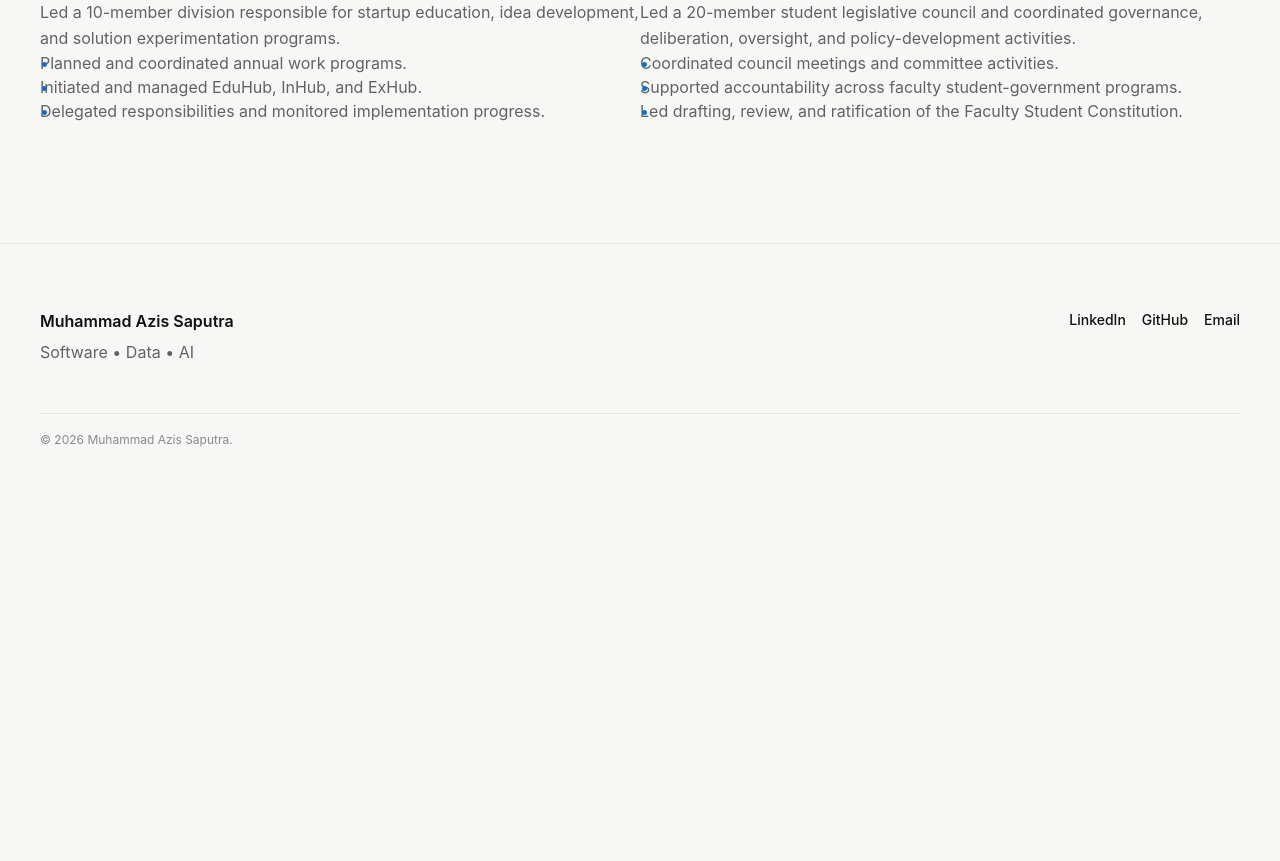
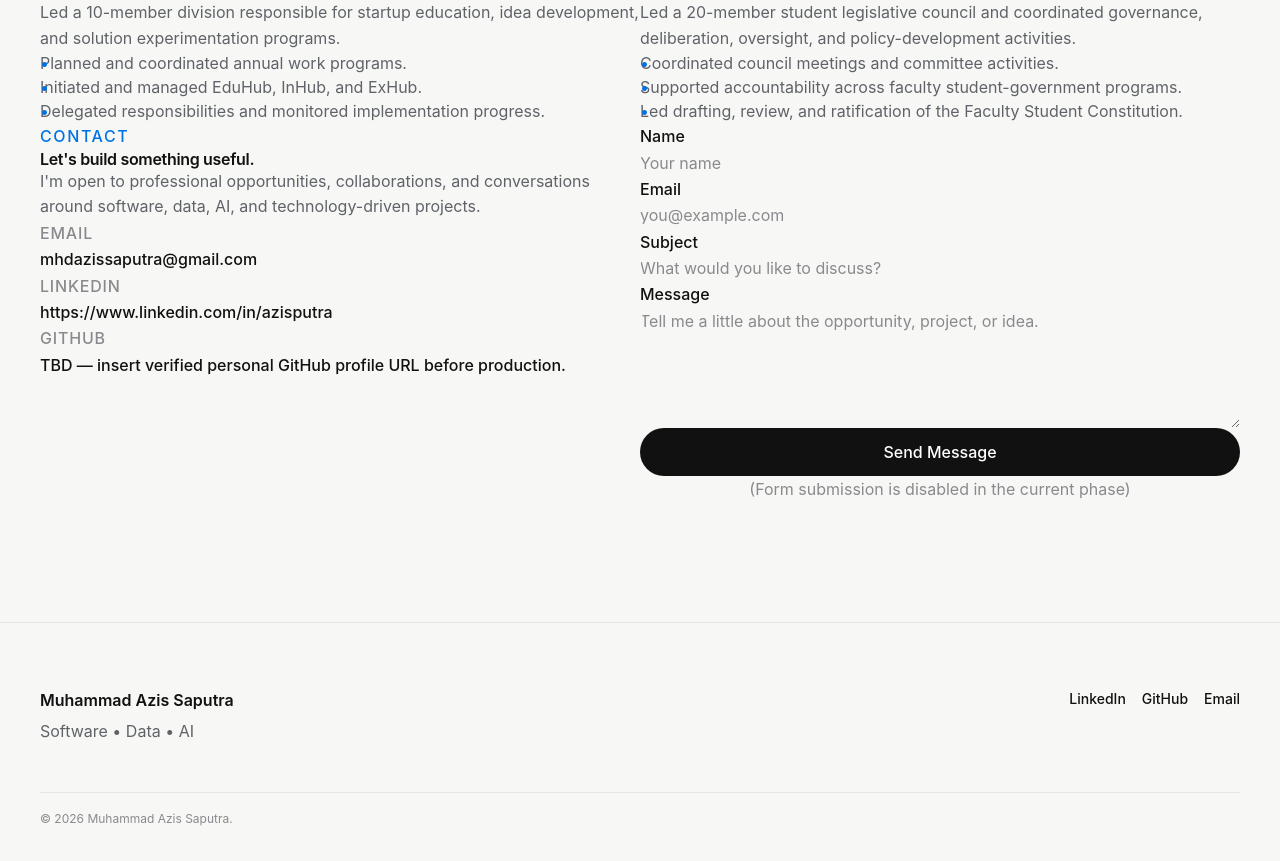
Before and after one commit to MuhammadAzisSaputra/portfolio, a React (Vite) app: page / in a window 1280 px wide. Shown: the part 6604-7465 px from the top of the page. Before the commit the page ends 7086 px from the top, so only its background shows below. Built offline with nearby package versions, Linux system fonts and the light colour scheme.

Commit message:
feat: add contact section and form UI

```diff
--- a/src/pages/HomePage.jsx
+++ b/src/pages/HomePage.jsx
@@ -6,6 +6,7 @@ import ResearchSection from '../sections/research/ResearchSection';
 import AboutSection from '../sections/about/AboutSection';
 import SkillsSection from '../sections/skills/SkillsSection';
 import LeadershipSection from '../sections/leadership/LeadershipSection';
+import ContactSection from '../sections/contact/ContactSection';
 
 export default function HomePage() {
   return (
@@ -18,6 +19,7 @@ export default function HomePage() {
       <AboutSection />
       <SkillsSection />
       <LeadershipSection />
+      <ContactSection />
     </>
   );
 }
--- /dev/null
+++ b/src/sections/contact/ContactSection.jsx
@@ -0,0 +1,119 @@
+import Container from '../../components/ui/Container';
+import Button from '../../components/ui/Button';
+import styles from './ContactSection.module.css';
+
+export default function ContactSection() {
+  const handleSubmit = (e) => {
+    e.preventDefault();
+    // Intentionally left non-functional until backend phase.
+    console.log('Form submission intercepted. Backend not implemented yet.');
+    alert('Form submission is currently disabled during frontend development.');
+  };
+
+  return (
+    <section id="contact" className={styles.contactSection}>
+      <Container>
+        <div className={styles.panel}>
+
+          <div className={styles.info}>
+            <header className={styles.header}>
+              <span className={styles.label}>Contact</span>
+              <h2 className={styles.title}>
+                Let's build something useful.
+              </h2>
+            </header>
+
+            <p className={styles.summary}>
+              I'm open to professional opportunities, collaborations, and conversations around software, data, AI, and technology-driven projects.
+            </p>
+
+            <div className={styles.details}>
+              <div className={styles.detailItem}>
+                <span className={styles.detailLabel}>Email</span>
+                <a href="mailto:mhdazissaputra@gmail.com" className={styles.detailValue}>
+                  mhdazissaputra@gmail.com
+                </a>
+              </div>
+
+              <div className={styles.detailItem}>
+                <span className={styles.detailLabel}>LinkedIn</span>
+                <a
+                  href="https://www.linkedin.com/in/azisputra"
+                  target="_blank"
+                  rel="noopener noreferrer"
+                  className={styles.detailValue}
+                >
+                  https://www.linkedin.com/in/azisputra
+                </a>
+              </div>
+
+              <div className={styles.detailItem}>
+                <span className={styles.detailLabel}>GitHub</span>
+                <span className={styles.detailValue}>
+                  TBD — insert verified personal GitHub profile URL before production.
+                </span>
+              </div>
+            </div>
+          </div>
+
+          <form className={styles.form} onSubmit={handleSubmit}>
+            <div className={styles.formGroup}>
+              <label htmlFor="name" className={styles.formLabel}>Name</label>
+              <input
+                type="text"
+                id="name"
+                name="name"
+                className={styles.formInput}
+                placeholder="Your name"
+                required
+              />
+            </div>
+
+            <div className={styles.formGroup}>
+              <label htmlFor="email" className={styles.formLabel}>Email</label>
+              <input
+                type="email"
+                id="email"
+                name="email"
+                className={styles.formInput}
+                placeholder="you@example.com"
+                required
+              />
+            </div>
+
+            <div className={styles.formGroup}>
+              <label htmlFor="subject" className={styles.formLabel}>Subject</label>
+              <input
+                type="text"
+                id="subject"
+                name="subject"
+                className={styles.formInput}
+                placeholder="What would you like to discuss?"
+                required
+              />
+            </div>
+
+            <div className={styles.formGroup}>
+              <label htmlFor="message" className={styles.formLabel}>Message</label>
+              <textarea
+                id="message"
+                name="message"
+                className={styles.formTextarea}
+                placeholder="Tell me a little about the opportunity, project, or idea."
+                required
+              />
+            </div>
+
+            <Button type="submit" variant="primary" className={styles.submitButton}>
+              Send Message
+            </Button>
+            <span className={styles.devNotice} aria-live="polite">
+              (Form submission is disabled in the current phase)
+            </span>
+          </form>
+
+        </div>
+      </Container>
+    </section>
+  );
+}
--- /dev/null
+++ b/src/sections/contact/ContactSection.module.css
@@ -0,0 +1,149 @@
+.contactSection {
+  padding: var(--spacing-4xl) 0;
+  border-top: 1px solid var(--glass-border);
+}
+
+.panel {
+  background: var(--glass-bg);
+  border: 1px solid var(--glass-border);
+  border-radius: var(--radius-xl);
+  padding: var(--spacing-3xl);
+  display: grid;
+  grid-template-columns: 1fr;
+  gap: var(--spacing-3xl);
+}
+
+@media (min-width: 768px) {
+  .panel {
+    grid-template-columns: 1fr 1fr;
+    gap: var(--spacing-4xl);
+  }
+}
+
+.info {
+  display: flex;
+  flex-direction: column;
+  gap: var(--spacing-xl);
+}
+
+.header {
+  display: flex;
+  flex-direction: column;
+  gap: var(--spacing-md);
+}
+
+.label {
+  font-size: var(--font-size-sm);
+  font-weight: 500;
+  text-transform: uppercase;
+  letter-spacing: 0.1em;
+  color: var(--color-accent);
+}
+
+.title {
+  font-size: var(--font-size-3xl);
+  font-weight: 600;
+  line-height: 1.2;
+  color: var(--color-text-primary);
+  letter-spacing: -0.02em;
+  margin: 0;
+}
+
+.summary {
+  font-size: var(--font-size-lg);
+  color: var(--color-text-secondary);
+  line-height: 1.6;
+  margin: 0;
+}
+
+.details {
+  display: flex;
+  flex-direction: column;
+  gap: var(--spacing-md);
+}
+
+.detailItem {
+  display: flex;
+  flex-direction: column;
+  gap: var(--spacing-2xs);
+}
+
+.detailLabel {
+  font-size: var(--font-size-sm);
+  color: var(--color-text-tertiary);
+  font-weight: 500;
+  text-transform: uppercase;
+  letter-spacing: 0.05em;
+}
+
+.detailValue {
+  font-size: var(--font-size-base);
+  color: var(--color-text-primary);
+  font-weight: 500;
+  text-decoration: none;
+  transition: color var(--transition-fast) ease;
+}
+
+.detailValue[href]:hover {
+  color: var(--color-accent);
+}
+
+.form {
+  display: flex;
+  flex-direction: column;
+  gap: var(--spacing-lg);
+}
+
+.formGroup {
+  display: flex;
+  flex-direction: column;
+  gap: var(--spacing-xs);
+}
+
+.formLabel {
+  font-size: var(--font-size-sm);
+  font-weight: 500;
+  color: var(--color-text-primary);
+}
+
+.formInput,
+.formTextarea {
+  width: 100%;
+  background: var(--color-background);
+  border: 1px solid var(--glass-border);
+  border-radius: var(--radius-md);
+  padding: var(--spacing-md);
+  color: var(--color-text-primary);
+  font-size: var(--font-size-base);
+  font-family: inherit;
+  transition: border-color var(--transition-fast) ease, box-shadow var(--transition-fast) ease;
+}
+
+.formInput:focus,
+.formTextarea:focus {
+  outline: none;
+  border-color: var(--color-accent);
+  box-shadow: 0 0 0 1px var(--color-accent);
+}
+
+.formInput::placeholder,
+.formTextarea::placeholder {
+  color: var(--color-text-tertiary);
+}
+
+.formTextarea {
+  min-height: 120px;
+  resize: vertical;
+}
+
+.submitButton {
+  margin-top: var(--spacing-sm);
+}
+
+/* Development placeholder styles */
+.devNotice {
+  font-size: var(--font-size-xs);
+  color: var(--color-text-tertiary);
+  text-align: center;
+  margin-top: var(--spacing-xs);
+}
```
